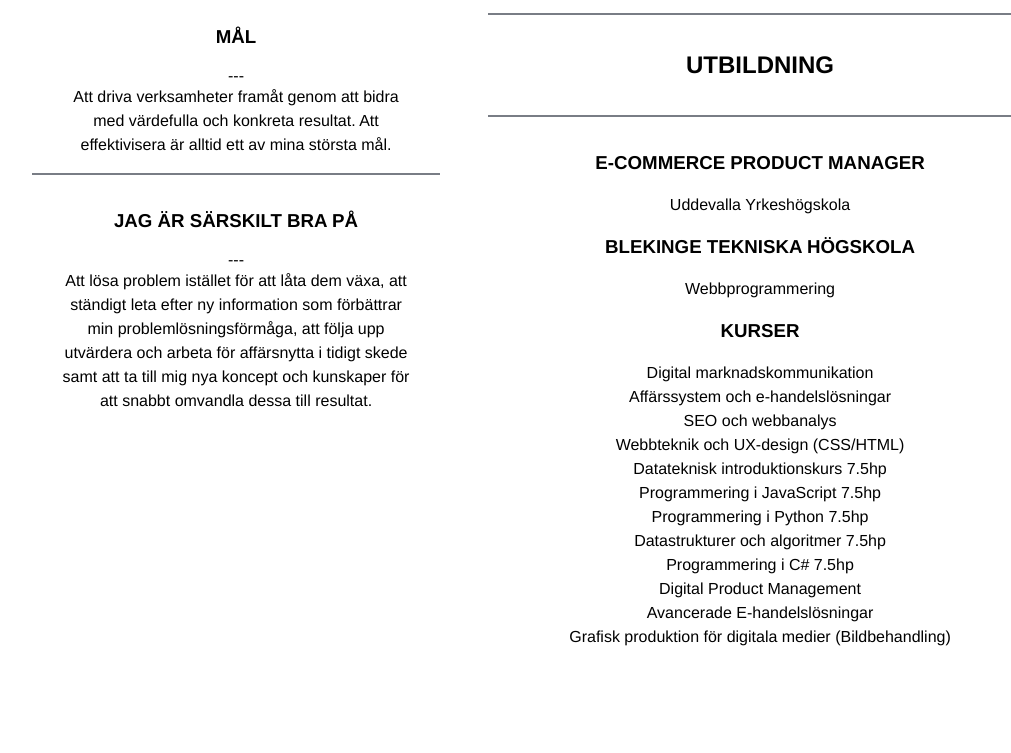
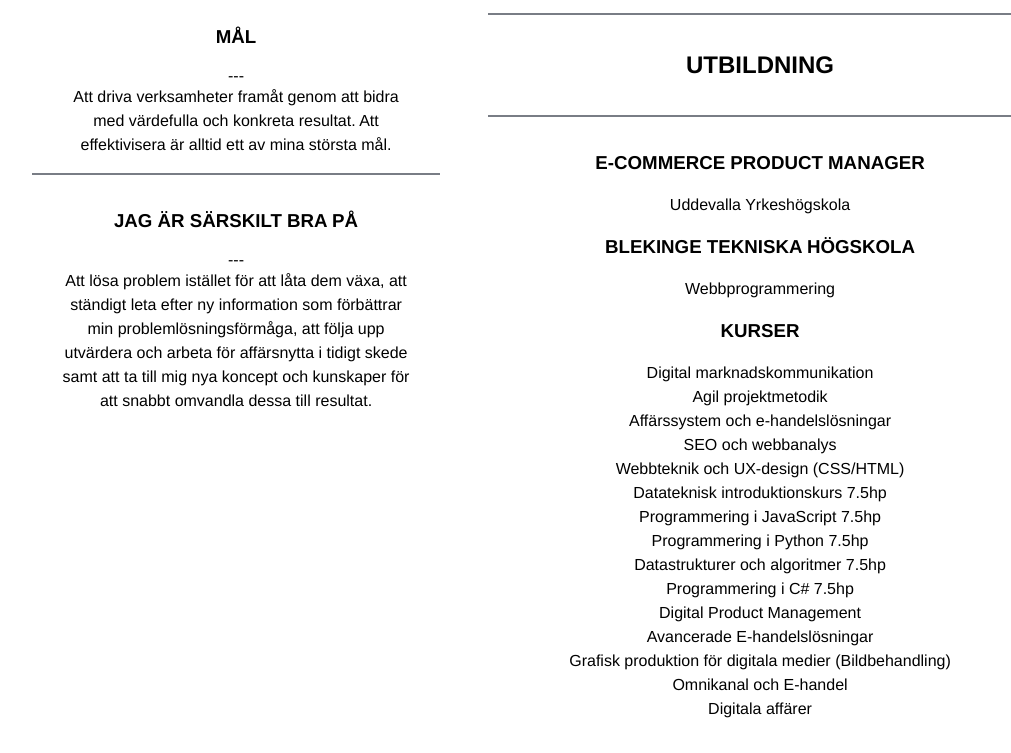
Before and after one commit to linusfri/CurriculumVitae, a website built with webpack: page index.html in a window 1280 px wide. Shown: the part 799-1552 px from the top of the page, without its empty margins (108-1119 px from the left). Before the commit the page ends 1480 px from the top, so only its background shows below. Built offline with nearby package versions, Linux system fonts and the light colour scheme.

Commit message:
added some left out courses

```diff
--- a/index.html
+++ b/index.html
@@ -78,6 +78,7 @@
 
                 <h3>KURSER</h3>
                 <p>Digital marknadskommunikation</p>
+                <p>Agil projektmetodik</p>
                 <p>Affärssystem och e-handelslösningar</p>
                 <p>SEO och webbanalys</p>
                 <p>Webbteknik och UX-design (CSS/HTML)</p>
@@ -89,6 +90,8 @@
                 <p>Digital Product Management</p>
                 <p>Avancerade E-handelslösningar</p>
                 <p>Grafisk produktion för digitala medier (Bildbehandling)</p>
+                <p>Omnikanal och E-handel</p>
+                <p>Digitala affärer</p>
             </div>
         </div>
     </section>
```
